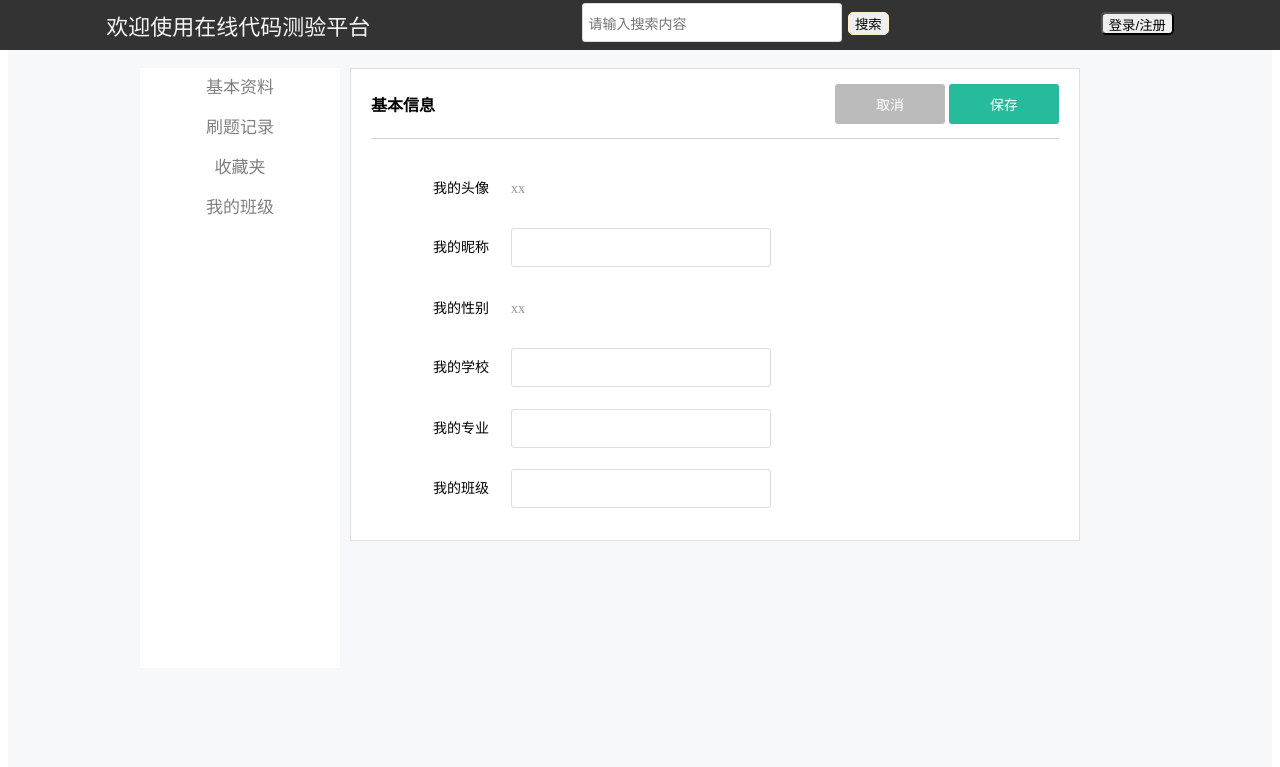
After one commit to ChuanF1998/PHP_OnlineOj, a PHP site: page /application/personal_center/myInformation/index.html in a window 1280 px wide. The commit adds this page. Shown: the top 767 px of the page. Run offline with PHP 8.4, Linux system fonts and the light colour scheme.

Commit message:
个人页面的html页面实现，部分css页面重构

```diff
--- a/application/css/common.css
+++ b/application/css/common.css
@@ -1,6 +1,64 @@
 /*登录网页*/
+/*.page {*/
+/*    width: 1500px;*/
+/*    height: auto;*/
+/*    background-color: #f3f3f6;*/
+/*}*/
 .page {
-    width: 1500px;
+    background: #f7f8f9;
+    position: relative;
     height: auto;
-    background-color: #f3f3f6;
+    min-height: 100%;
 }
+
+.navigation {
+    position: fixed;
+    top: 0;
+    left: 0;
+    width: 100%;
+    height: 50px;
+    background-color: #333;
+    color: #f5f5f5;
+    z-index: 3;
+    display: -webkit-flex;
+    display: flex;
+    -webkit-align-items: center;
+    align-items: center;
+    -webkit-justify-content: center;
+    justify-content: center;
+}
+
+.div1 {
+    margin: auto;
+    font-size: 22px;
+    text-align: center;
+    vertical-align:middle;
+}
+
+.input_style {
+    width: 200px;
+    height: 23px;
+    border-radius: 10px;
+    border: 1px solid blanchedalmond;
+    margin-bottom: 5px;
+}
+
+.search_button {
+    height: 23px;
+    border-radius: 5px;
+    border: 1px solid blanchedalmond;
+}
+
+.login_button {
+    height: 23px;
+    border-radius: 5px;
+    margin-bottom: 5px;
+}
+
+.user0_img {
+    width: 35px;
+    height: 35px;
+    border-radius: 50%;
+    margin-top: 2px;
+    display: none;
+}
--- /dev/null
+++ b/application/css/general.css
@@ -0,0 +1,150 @@
+.profile_menu {
+    width: 1000px;
+    margin: 0 auto;
+    padding-top: 60px;
+    display: block;
+    height: 700px;
+}
+
+.nk {
+    width: 200px;
+    height: 600px;
+    background-color: #FFFFFF;
+    display: block;
+    float: left;
+    margin: 0 auto;
+}
+
+.ul_1 {
+    position: absolute;
+    list-style-type:none;
+    margin-top: 20px;
+}
+
+.li_2 {
+    width: 100px;
+    height: 30px;
+}
+
+.li_a2 {
+    width: 200px;
+    height: 40px;
+    display: block;
+    cursor: pointer;
+    color: #808080;
+    position: relative;
+    font-size: 17px;
+    line-height: 40px;
+    text-align: center;
+}
+
+.nk-content {
+    float: left;
+    display: block;
+    width: 730px;
+    margin: 0 0 0 10px;
+    background-color: #ffffff;
+}
+
+.module-box {
+    border: 1px solid #e0e0e0;
+
+    display: block;
+}
+
+.module-body {
+    padding: 10px 20px;
+}
+
+.profile-caption {
+    padding-bottom: 5px;
+    margin-bottom: 30px;
+    border-bottom: 1px solid #d4d4d4;
+    overflow: hidden;
+}
+
+.info-title {
+    font-weight: 600;
+    font-size: 16px;
+    line-height: 22px;
+}
+
+.ctr-btn-box {
+    margin-top: 5px;
+    float: right;
+}
+
+.btn {
+    display: inline-block;
+    text-align: center;
+    padding: 10px 0;
+    width: 110px;
+    color: #fff;
+    font-size: 14px;
+    border-radius: 3px;
+    border: none 0;
+    cursor: pointer;
+    line-height: normal;
+    outline: 0;
+    white-space: nowrap;
+}
+
+
+.js-action-btn {
+    text-decoration: none;
+}
+
+.btn-primary {
+    background: #25bb9b;
+}
+
+.btn-default {
+    background: #bbb;
+}
+
+.btn-primary {
+    background: #25bb9b;
+}
+
+.info-box dt, .info-edit-box dt {
+    float: left;
+    width: 118px;
+    text-align: right;
+    line-height: 2.8;
+}
+
+.info-box dd {
+    margin-left: 140px;
+    line-height: 2.8;
+    color: #999;
+}
+
+dd {
+    margin: 0;
+    padding: 0;
+    font-weight: 400;
+    display: block;
+    margin-inline-start: 40px;
+}
+
+.info-box dl, .info-edit-box dl {
+    font-size: 14px;
+    margin-bottom: 20px;
+}
+
+.control-group {
+    position: relative;
+    width: 260px;
+}
+
+.uneditable-input, input[type=email], input[type=password], input[type=text], textarea {
+    border: 1px solid #ddd;
+    color: #34495e;
+    font-family: Lato, sans-serif;
+    font-size: 14px;
+    padding: 8px 5px 7px;
+    width: 248px;
+    height: 22px;
+    border-radius: 3px;
+    outline: 0;
+}
--- /dev/null
+++ b/application/personal_center/myInformation/index.html
@@ -0,0 +1,126 @@
+<!DOCTYPE html>
+<html lang="en">
+<head>
+    <meta charset="UTF-8">
+    <meta name="viewport" content="width=device-width, initial-scale=1" />
+    <title>个人中心</title>
+    <link rel="stylesheet" type="text/css" href="index.css">
+    <link rel="stylesheet" type="text/css" href="../../css/common.css">
+    <link rel="stylesheet" type="text/css" href="../../css/general.css">
+    <style>
+        tr:hover {
+            background-color: #F5F5F5;
+        }
+        table{
+            cursor: pointer;
+            border-collapse: collapse;
+        }
+    </style>
+</head>
+
+<body>
+<div class="page">
+    <!--导航栏-->
+    <div class="navigation">
+        <div class="div1">
+            欢迎使用在线代码测验平台
+        </div>
+        <div class="div1">
+            <input  type="text" placeholder="请输入搜索内容" name="keywords" class="input_style"/>
+            <button class="search_button" type="button">搜索</button>
+        </div>
+        <div class="div1">
+            <div >
+                <button id="login_b" class="login_button" type="button" onclick="window.location='../login/h_login.html'">登录/注册</button>
+                <img id="user_img0" src="http://localhost/PHP_OnlineOj/application/src/default.png" class="user0_img" alt=""/>
+            </div>
+        </div>
+    </div>
+
+    <div class="profile_menu">
+        <!--侧边导航栏200px-->
+        <div class="nk" id="classes">
+            <a id="l0" class="li_a2" type="button" onclick="">基本资料</a>
+            <a id="l1" class="li_a2" type="button" onclick="">刷题记录</a>
+            <a id="l2" class="li_a2" type="button" onclick="">收藏夹</a>
+            <a id="l3" class="li_a2" type="button" onclick="">我的班级</a>
+        </div>
+
+        <!--信息显示栏780px-->
+        <div class="nk-content">
+            <div class="module-box">
+                <div class="module-body">
+                    <div class="profile-info-box" id="">
+                        <div class="profile-caption">
+                            <span class="ctr-btn-box">
+                                <a class="js-action-btn btn btn-info-edit btn-primary" href="javascript:void(0);" style="display: none">编辑</a>
+                                <a class="js-action-btn btn btn-default btn-info-cancel" href="javascript:void(0);">取消</a>
+                                <a class="js-action-btn btn btn-primary btn-info-save btn-baseinfo" href="javascript:void(0);">保存</a>
+                            </span>
+                            <h3 class="info-title">基本信息</h3>
+                        </div>
+                        <div class="js-module-info info-box set-msg-box" id="info-show" style="display: none">
+                            <dl>
+                                <dt>我的头像</dt>
+                                <dd>xx</dd>
+                            </dl>
+                            <dl>
+                                <dt>我的昵称</dt>
+                                <dd>xx</dd>
+                            </dl>
+                            <dl>
+                                <dt>我的性别</dt>
+                                <dd>xx</dd>
+                            </dl>
+                            <dl>
+                                <dt>我的学校</dt>
+                                <dd>xx</dd>
+                            </dl>
+                            <dl>
+                                <dt>我的专业</dt>
+                                <dd>xx</dd>
+                            </dl>
+                            <dl>
+                                <dt>我的班级</dt>
+                                <dd>xx</dd>
+                            </dl>
+                        </div>
+
+                        <div class="js-module-info info-box set-msg-box" id="info-modify">
+                            <dl>
+                                <dt>我的头像</dt>
+                                <dd>xx</dd>
+                            </dl>
+                            <dl>
+                                <dt>我的昵称</dt>
+                                <dd class="control-group"><input type="text" placeholder=""/></dd>
+                            </dl>
+                            <dl>
+                                <dt>我的性别</dt>
+                                <dd>xx</dd>
+                            </dl>
+                            <dl>
+                                <dt>我的学校</dt>
+                                <dd class="control-group"><input type="text" placeholder=""/></dd>
+                            </dl>
+                            <dl>
+                                <dt>我的专业</dt>
+                                <dd class="control-group"><input type="text" placeholder=""/></dd>
+                            </dl>
+                            <dl>
+                                <dt>我的班级</dt>
+                                <dd class="control-group"><input type="text" placeholder=""/></dd>
+                            </dl>
+                        </div>
+                    </div>
+                </div>
+            </div>
+        </div>
+
+    </div>
+
+</div>
+
+<script type="text/javascript" src="../../js/myInformation.js"></script>
+</body>
+</html>
```
Also changed, not shown: application/css/home.css (+10 -54 lines), application/personal_center/myInformation/index.css (added, +7 -0 lines), application/js/myInformation.js (added).
